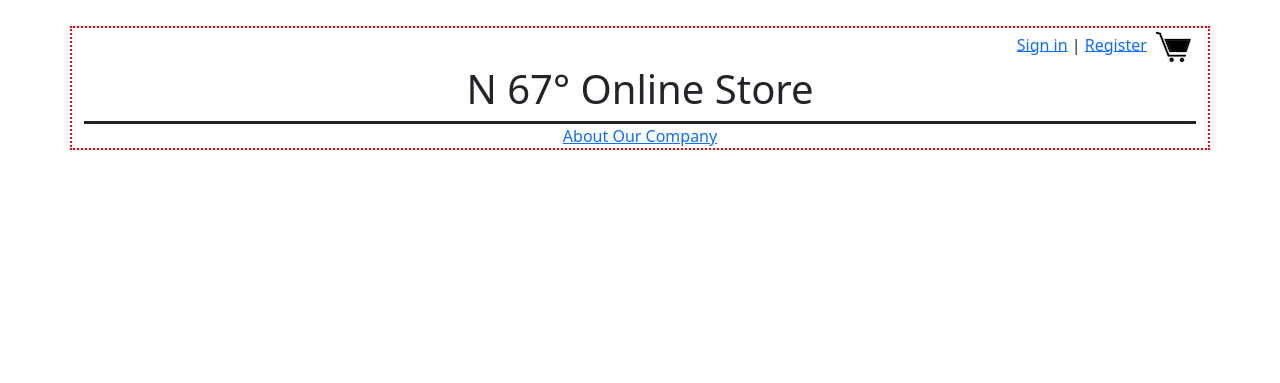
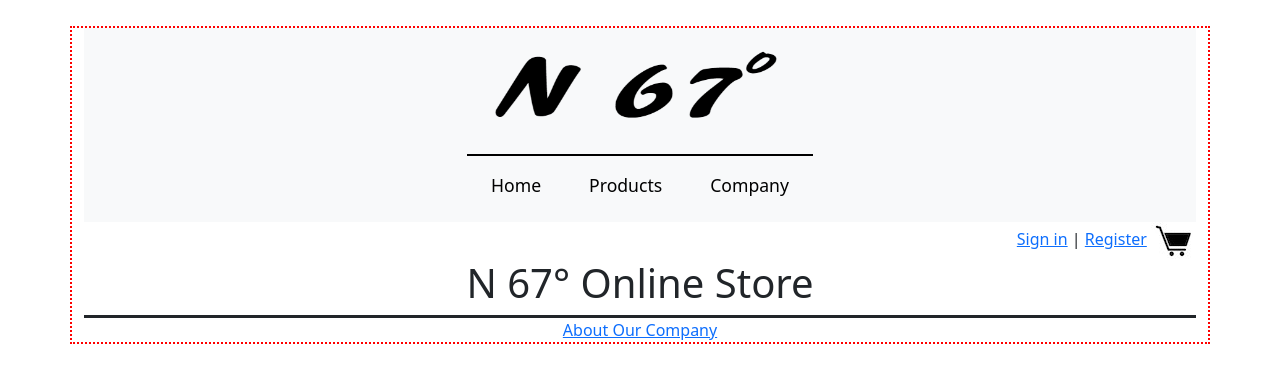
Before and after one commit to lhochs/n-67-online-shop, a Flask app: page / in a window 1280 px wide. Shown: the top 383 px of the page. Run offline with Flask 2, Linux system fonts and the light colour scheme; data that the repository does not hold is empty.

Commit message:
header work v1 done

```diff
--- a/flask_app/config/mysqlconnection.py
+++ b/flask_app/config/mysqlconnection.py
@@ -8,7 +8,7 @@ class MySQLConnection:
     def __init__(self, db):
         connection = pymysql.connect(host = 'localhost',
                                     user = 'root',
-                                    password = os.getenv("DB_PASSWORD"),
+                                    password = "root",
                                     # password = "SriLanka",
                                     db = db,
                                     charset = 'utf8mb4',
--- a/flask_app/static/css/style.css
+++ b/flask_app/static/css/style.css
@@ -1,39 +1,39 @@
-*{
+* {
     padding: 0;
-    margin:0;
+    margin: 0;
     box-sizing: border-box;
 }
 
 /* ALL PAGES */
 
-.container{
+.container {
     border: 2px dotted red;
     margin: 2% auto;
 }
 
-.nav-top-r{
+.nav-top-r {
     text-align: right;
 }
 
-.nav-bar{
+.nav-bar {
     margin: 0;
     align-items: center;
     text-align: center;
 }
 
-.nav-bar-title{
+.nav-bar-title {
     border-bottom-style: solid;
 }
 
 /* HOMEPAGE */
 
-.h-body{
+.h-body {
     display: flex;
     justify-content: space-around;
 }
 
-.h-product-card{
-    height:10%;
+.h-product-card {
+    height: 10%;
     width: 20%;
     text-align: center;
     align-content: center;
@@ -41,3 +41,31 @@
     margin: 2%;
     padding: 2%;
 }
+
+.navbar .navbar-nav .nav-link {
+    color: #000000;
+    font-size: 1.1em;
+}
+
+.navbar .navbar-nav .nav-link:hover {
+    color: #808080;
+}
+
+@media only screen and (min-width: 992px) {
+    .navbar {
+        flex-direction: column;
+    }
+
+    /* .navbar .navbar-nav {
+        border-bottom: 2px solid #000;
+    } */
+
+    .navbar .nav-item {
+        padding: 0.5em 1em;
+    }
+}
+
+.navbar .navbar-nav {
+    margin-top: 0.5em;
+    border-top: 2px solid #000;
+}
--- a/flask_app/templates/index.html
+++ b/flask_app/templates/index.html
@@ -5,7 +5,8 @@
     <meta charset="UTF-8">
     <meta http-equiv="X-UA-Compatible" content="IE=edge">
     <meta name="viewport" content="width=device-width, initial-scale=1.0">
-    <link href="https://cdn.jsdelivr.net/npm/bootstrap@5.0.2/dist/css/bootstrap.min.css" rel="stylesheet" integrity="sha384-EVSTQN3/azprG1Anm3QDgpJLIm9Nao0Yz1ztcQTwFspd3yD65VohhpuuCOmLASjC" crossorigin="anonymous">
+    <link href="https://cdn.jsdelivr.net/npm/bootstrap@5.0.2/dist/css/bootstrap.min.css" rel="stylesheet"
+        integrity="sha384-EVSTQN3/azprG1Anm3QDgpJLIm9Nao0Yz1ztcQTwFspd3yD65VohhpuuCOmLASjC" crossorigin="anonymous">
     <link rel="stylesheet" type="text/css" href="{{ url_for('static',filename='/css/style.css') }}">
     <script type="text/javascript" src="{{ url_for('static', filename='/js/my_script.js') }}"></script>
     <title>N 67° Online Store</title>
@@ -15,6 +16,26 @@
 
 <body>
     <div class="container">
+        <nav class="navbar navbar-expand-lg navbar-light bg-light">
+            <a class="navbar-brand" href="#"><img src="{{ url_for('static', filename='/imgs/n67logo.png') }}"></a>
+            <button class="navbar-toggler" type="button" data-toggle="collapse" data-target="#navbarNav"
+                aria-controls="navbarNav" aria-expanded="false" aria-label="Toggle navigation">
+                <span class="navbar-toggler-icon"></span>
+            </button>
+            <div class="collapse navbar-collapse" id="navbarNav">
+                <ul class="navbar-nav mx-auto">
+                    <li class="nav-item active">
+                        <a class="nav-link" href="/">Home</a>
+                    </li>
+                    <li class="nav-item">
+                        <a class="nav-link" href="#">Products</a>
+                    </li>
+                    <li class="nav-item">
+                        <a class="nav-link" href="/company">Company</a>
+                    </li>
+                </ul>
+            </div>
+        </nav>
         <div class="nav-top-r">
             <a href="/login_and_register">Sign in</a>
             <span> | </span>
```
Also changed, not shown: flask_app/static/imgs/n67logo.png (added), 2 other files. Lines whose indentation alone changed are shown as unchanged.
